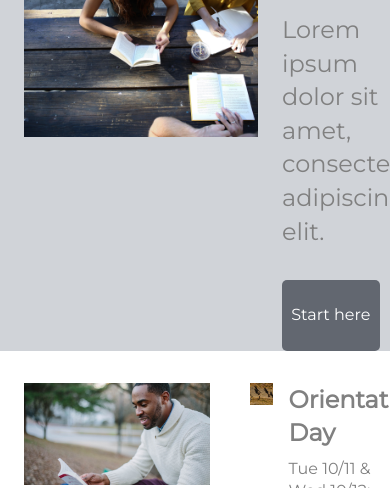
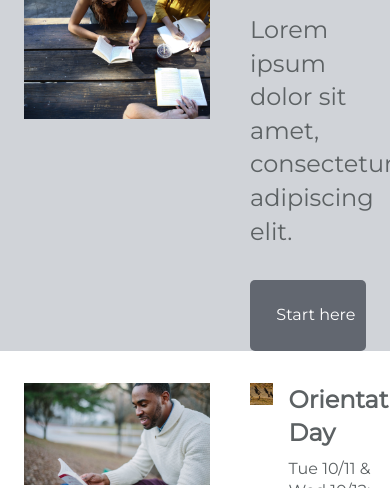
Before and after one commit to richbrant/capstone, a plain HTML site: page index.html in a window 390 px wide. Shown: the part 307-795 px from the top of the page. Drawn offline with Linux system fonts and the light colour scheme.

Commit message:
some changes to desktop version, start responsive mobile

```diff
--- a/resources/css/style.css
+++ b/resources/css/style.css
@@ -1,6 +1,6 @@
 body{
 font-family: 'Montserrat', sans-serif;
-color: gray;
+color: rgb(92 97 99);
 line-height: 1.4;
 }
 
@@ -57,7 +57,12 @@ header a{
 }
 
 .learn .text{
-  width: 25%;
+  width: 40%;
+}
+
+.learntext{
+  width: 80%;
+  padding-left: 1rem;
 }
 
 img {
@@ -80,8 +85,9 @@ img {
   display: flex;
   justify-content: center;
   align-items: center;
-  padding: 1rem 0rem 1rem 0rem;
+  padding: 1rem 0rem 1rem 1rem;
   border-radius: 5px;
+  width: 80%;
 }
 
 .btn:hover{
```
Also changed, not shown: index.html (+3 -1 lines).
